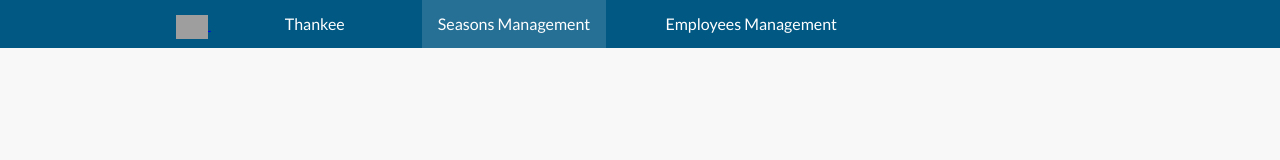
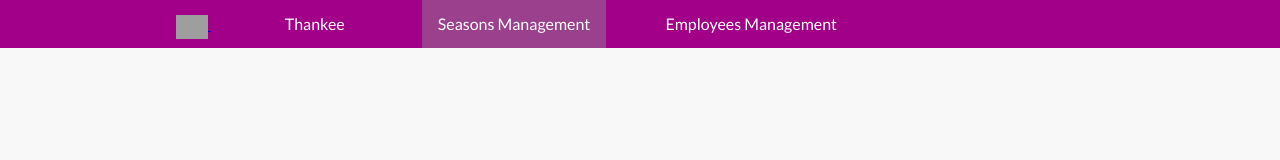
Before and after one commit to caspioua/thankee, a plain HTML site: page admin/seasons/index.html in a window 1280 px wide. Drawn offline with nearby package versions, Linux system fonts and the light colour scheme; grey boxes are pictures that could not be loaded.

Commit message:
Update index.html

```diff
--- a/admin/seasons/index.html
+++ b/admin/seasons/index.html
@@ -28,7 +28,7 @@
   <!--[if lte IE 9]>
     <p class="browserupgrade">You are using an <strong>outdated</strong> browser. Please <a href="https://browsehappy.com/">upgrade your browser</a> to improve your experience and security.</p>
   <![endif]-->
-<header class="header">
+<header class="header admin">
 	<div class="inner-header">
 		<a href="https://caspioua.github.io/thankee/">
 			<img class="main-logo" src="https://caspioua.github.io/common/img/caspio-logo-02-white.png" alt="Caspio logo" />
```
